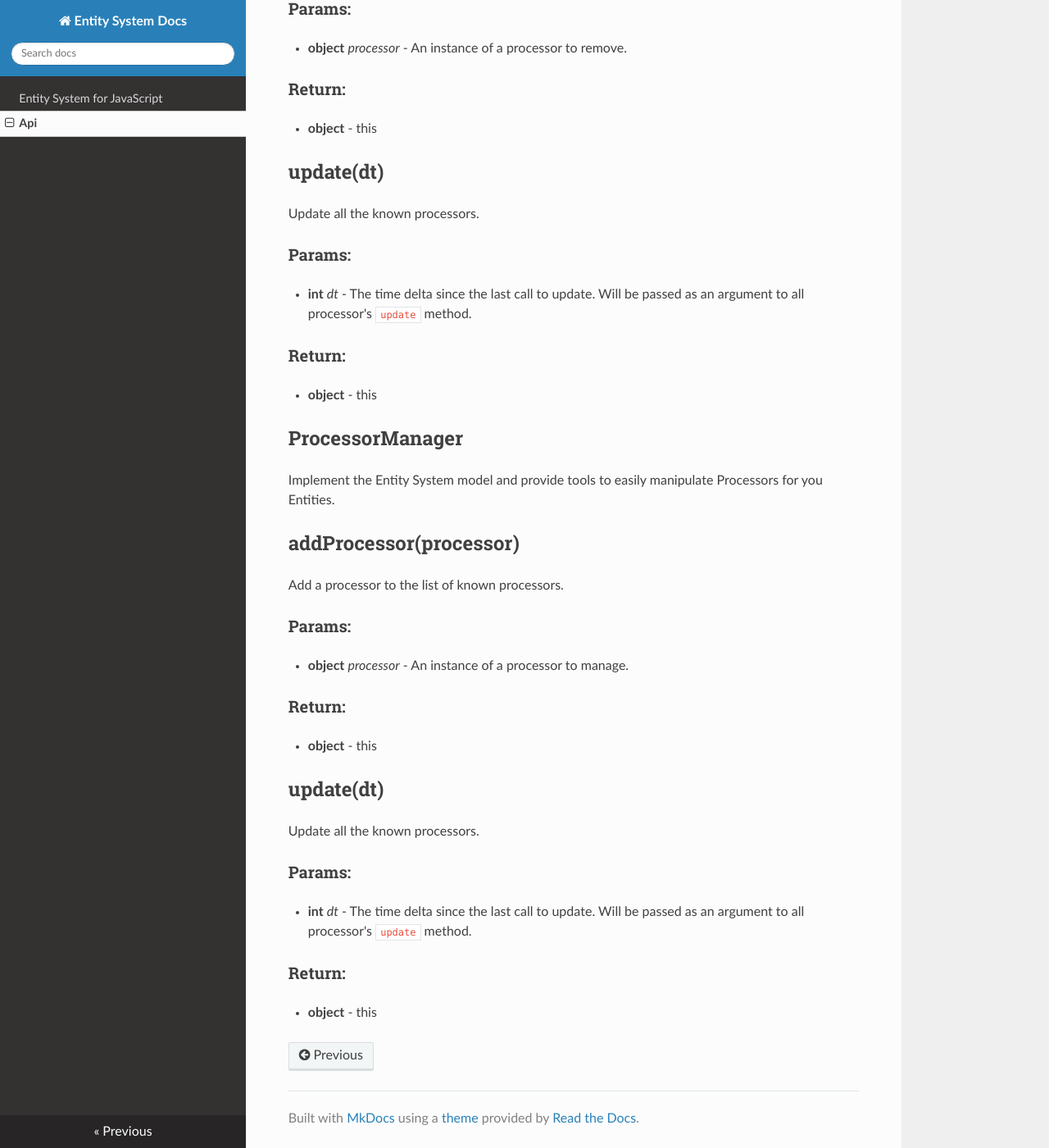
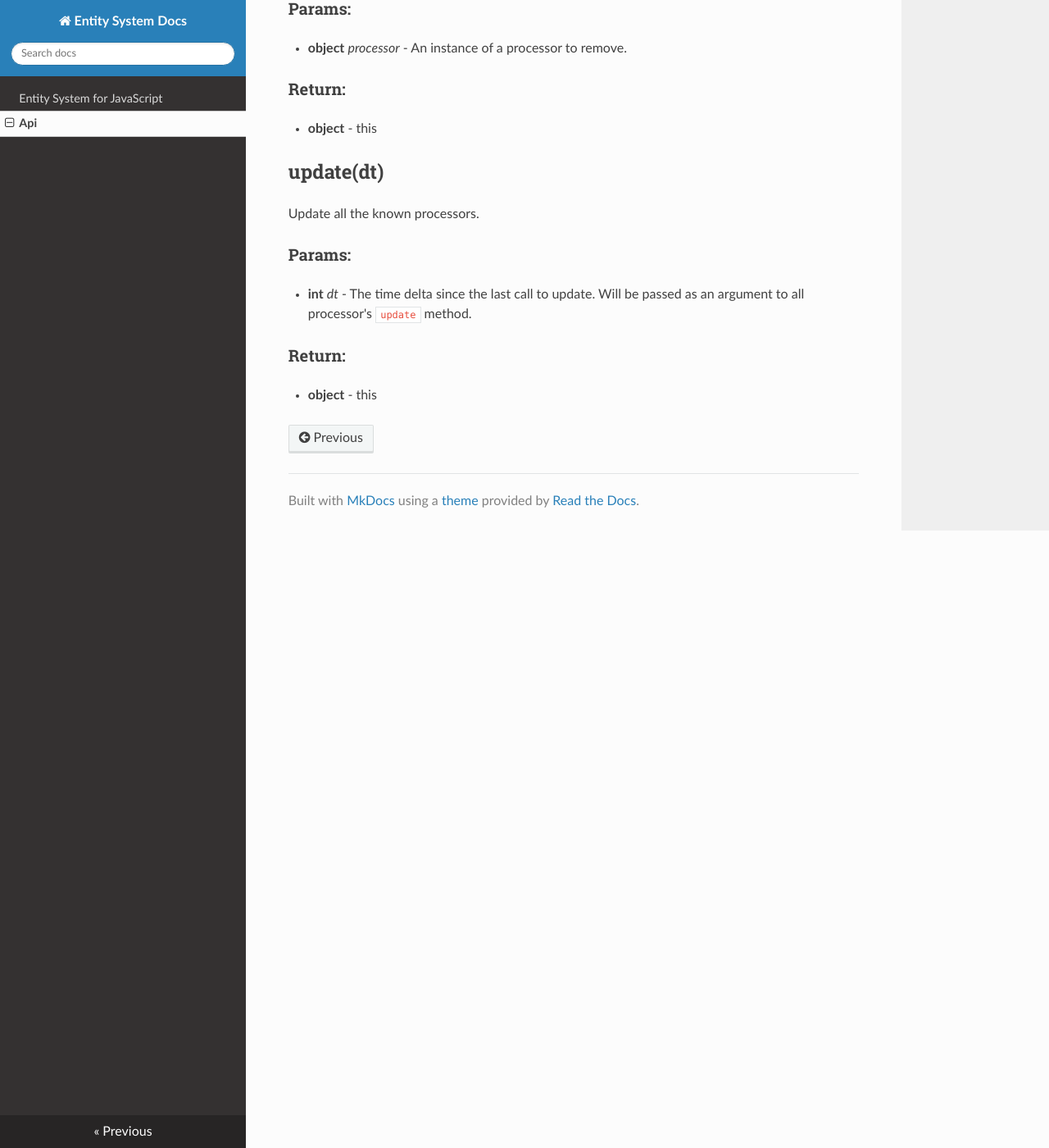
Before and after one commit to adngdb/entity-system-js, an MkDocs documentation site: the page built from docs/api.md, in a window 1280 px wide and 1400 px high, scrolled down 5186 px. Shown: the whole window at 82% size. Built offline with MkDocs 1.6.1, drawn with Linux system fonts in a browser that asks for light colours; nearby versions of some CDN libraries.

Commit message:
Removed ProcessorManager from documentation, since it does not exist anymore.

```diff
--- a/docs/api.md
+++ b/docs/api.md
@@ -227,35 +227,3 @@ Update all the known processors.
 * **object** - this
 
 <!-- End entity-manager.js -->
-
-<!-- Start processor-manager.js -->
-
-## ProcessorManager
-Implement the Entity System model and provide tools to easily
-manipulate Processors for you Entities.
-
-## addProcessor(processor)
-
-Add a processor to the list of known processors.
-
-### Params:
-
-* **object** *processor* - An instance of a processor to manage.
-
-### Return:
-
-* **object** - this
-
-## update(dt)
-
-Update all the known processors.
-
-### Params:
-
-* **int** *dt* - The time delta since the last call to update. Will be passed as an argument to all processor's `update` method.
-
-### Return:
-
-* **object** - this
-
-<!-- End processor-manager.js -->
```
